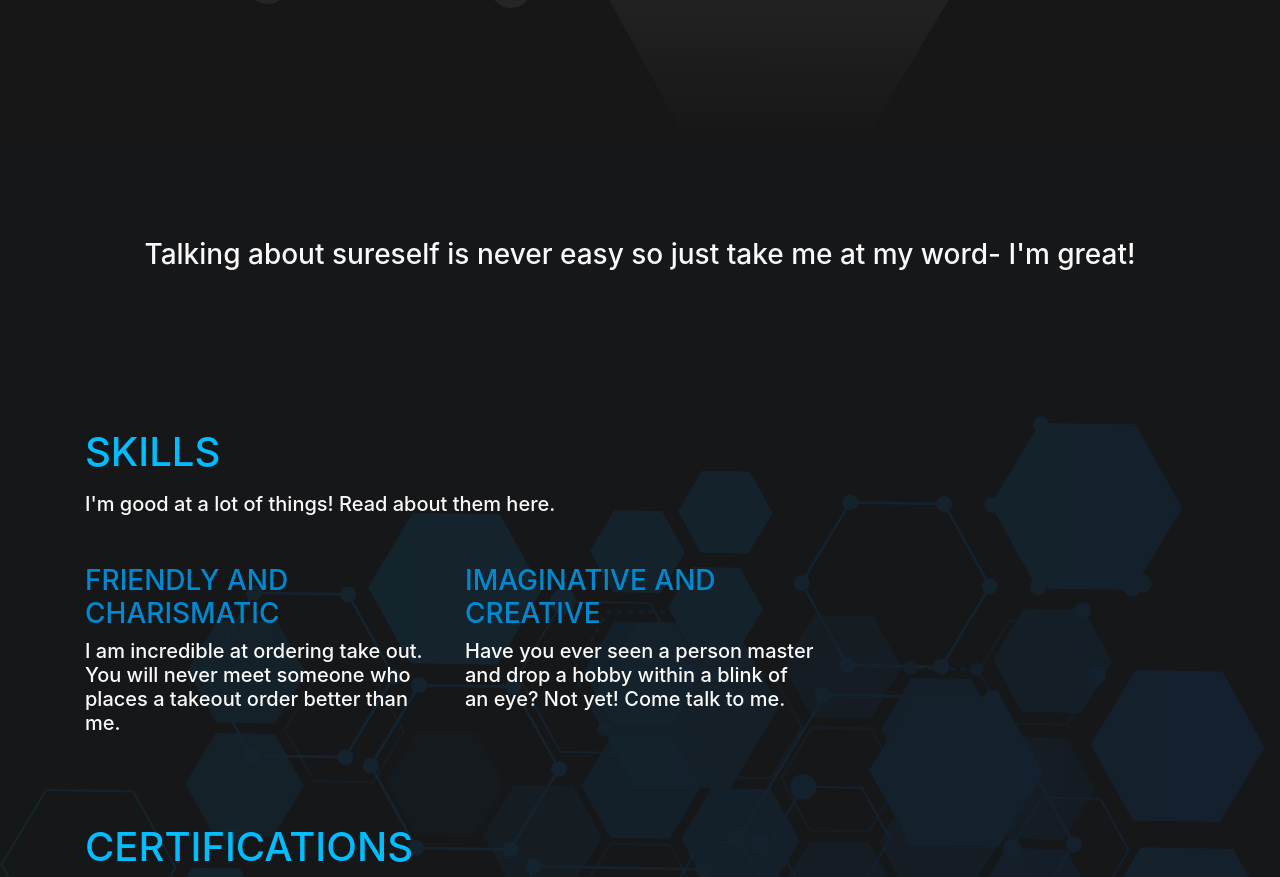
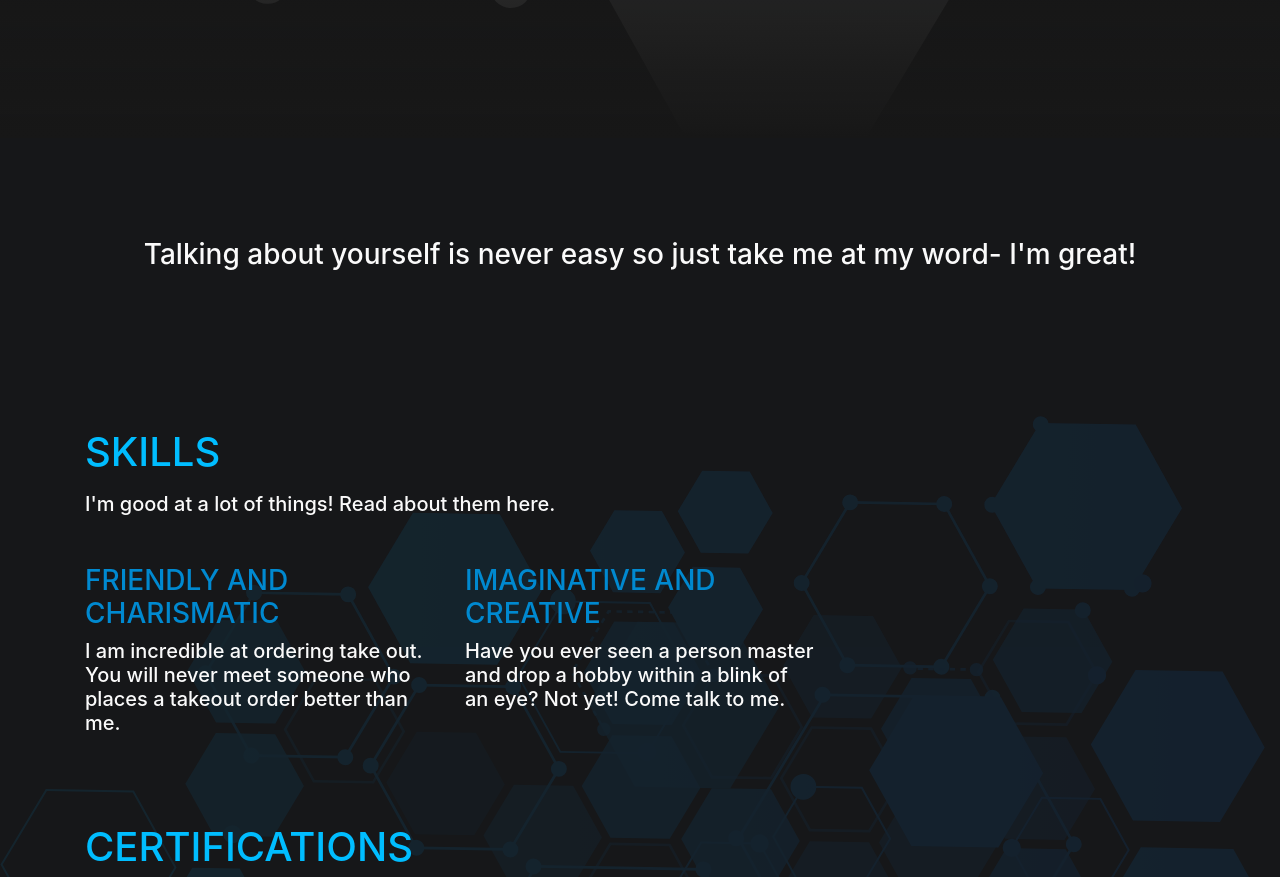
Before and after one commit to emgore-jg/egorelik, a Jekyll site: the page built from index.md, in a window 1280 px wide and 900 px high, scrolled down 855 px. Shown: the part 23-900 px from the top of the window. Built offline with Jekyll 4.4.1, drawn with Linux system fonts in a browser that asks for light colours.

Commit message:
Update about.yml

```diff
--- a/_data/about.yml
+++ b/_data/about.yml
@@ -1 +1 @@
-- Talking about sureself is never easy so just take me at my word- I'm great!
+- Talking about yourself is never easy so just take me at my word- I'm great!
```
